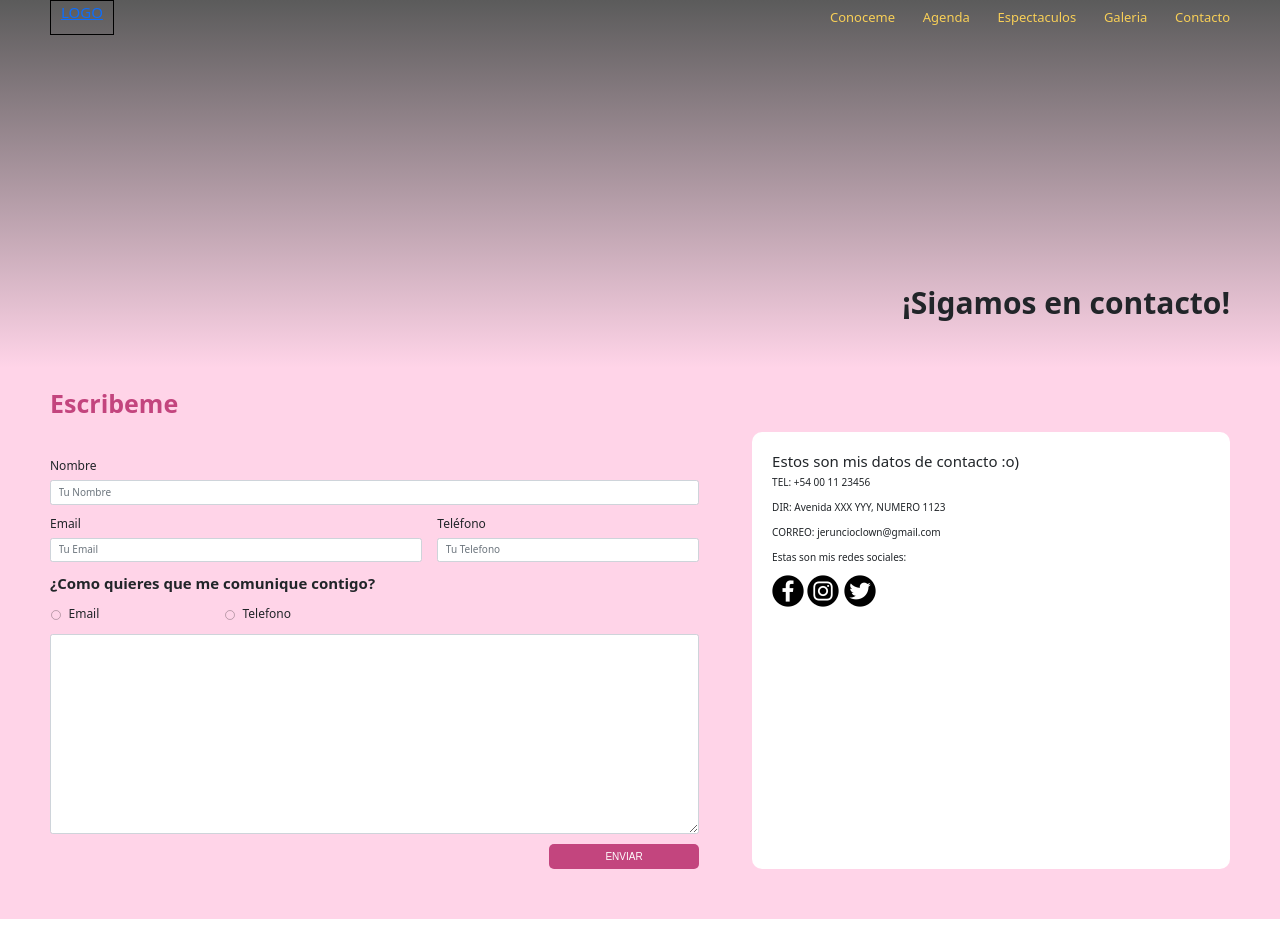
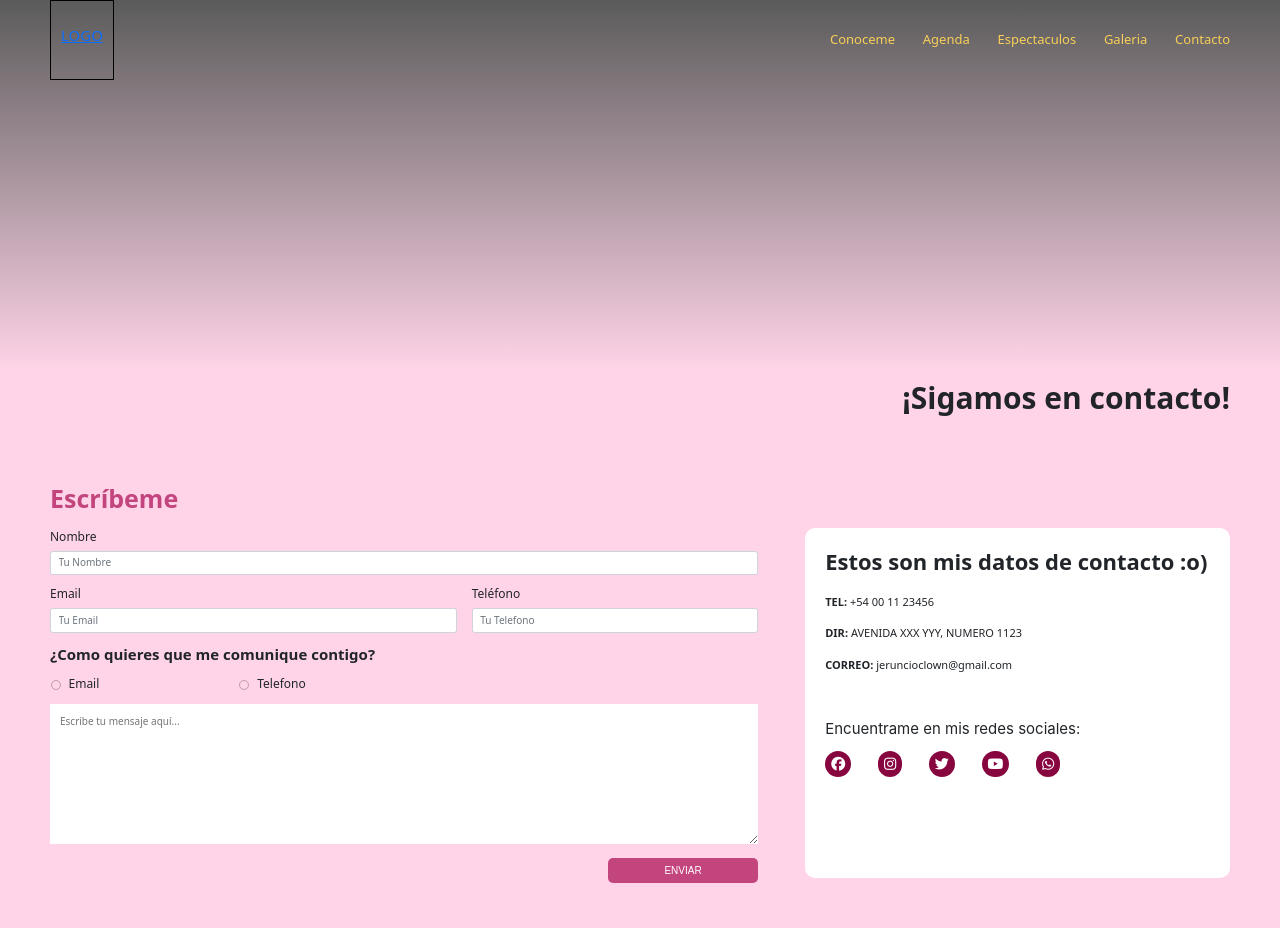
Before and after one commit to TomasFoti/Proyecto-coder-Jeruncio-Clown, a website: page pages/Contacto.html in a window 1280 px wide. Drawn offline with nearby package versions, Linux system fonts and the light colour scheme; files whose address does not match are found by name.

Commit message:
Terminado el pre-diseño de la pagina contacto

```diff
--- a/pages/Contacto.html
+++ b/pages/Contacto.html
@@ -14,6 +14,10 @@
     />
 
     <title>Contacto-Jeruncio Clown</title>
+    <script
+      src="https://kit.fontawesome.com/fde59a0dbb.js"
+      crossorigin="anonymous"
+    ></script>
     <link rel="stylesheet" href="../css/style.css" />
   </head>
   <body class="bodyContacto">
@@ -25,29 +29,29 @@
       </div>
       <nav class="headers__navBar">
         <button class="headers__navBar__boton">
-          <a href="biografia.html" class="headers__navBar__boton--textClaro"
+          <a href="./biografia.html" class="headers__navBar__boton--textClaro"
             >Conoceme</a
           >
         </button>
         <button class="headers__navBar__boton">
-          <a href="que hago.html" class="headers__navBar__boton--textClaro"
+          <a href="./calendario.html" class="headers__navBar__boton--textClaro"
             >Agenda</a
           >
         </button>
         <button class="headers__navBar__boton">
           <a
-            href="pages/espectaculos.html"
+            href="./espectaculos.html"
             class="headers__navBar__boton--textClaro"
             >Espectaculos</a
           >
         </button>
         <button class="headers__navBar__boton">
-          <a href="galeria.html" class="headers__navBar__boton--textClaro"
+          <a href="./galeria.html" class="headers__navBar__boton--textClaro"
             >Galeria</a
           >
         </button>
         <button class="headers__navBar__boton">
-          <a href="Contacto.html" class="headers__navBar__boton--textClaro"
+          <a href="./Contacto.html" class="headers__navBar__boton--textClaro"
             >Contacto</a
           >
         </button>
@@ -60,11 +64,11 @@
     <!--CONTENIDO-->
     <footer class="footerContacto">
       <div class="footerContacto__parrafo">
-        <p class="footerContacto__parrafo__text">Escribeme</p>
+        <p class="footerContacto__parrafo__text">Escríbeme</p>
       </div>
       <div class="footerContacto__row">
         <section class="footerContacto__col1">
-          <form action="" class="footer__formIndex">
+          <form action="" class="footerContacto__col1__formContacto">
             <div class="footer__formIndex__nombre">
               <label for="input-nombre" class="footer__formIndex__nombre__label"
                 >Nombre</label
@@ -149,14 +153,12 @@
               </div>
             </div>
 
-            <div class="form-floating footer__formIndex__comentarios">
-              <textarea
-                class="form-control footer__formIndex__comentarios__textArea"
-                placeholder="Leave a comment here"
-                id="floatingTextarea2"
-                style="height: 200px"
-              ></textarea>
-            </div>
+            <textarea
+              class="footerContacto__col1__formContacto__textArea"
+              placeholder="Escribe tu mensaje aquí..."
+              id="floatingTextarea2"
+            ></textarea>
+
             <div class="mt-3 footerContacto__col1__formContacto__btns">
               <button
                 type="submit"
@@ -169,16 +171,99 @@
         </section>
         <section class="footerContacto__col2">
           <div class="footerContacto__col2__contacto">
-            <h4>Estos son mis datos de contacto :o)</h4>
-            <p>TEL: +54 00 11 23456</p>
-            <p>DIR: Avenida XXX YYY, NUMERO 1123</p>
-            <p>CORREO: jeruncioclown@gmail.com</p>
+            <div>
+              <h4 class="footerContacto__col2__contacto__titulo">
+                Estos son mis datos de contacto :o)
+              </h4>
+            </div>
+            <div class="footerContacto__col2__contacto__datos">
+              <p>
+                <span class="footerContacto__col2__contacto__datos--bold"
+                  >TEL:</span
+                >
+                +54 00 11 23456
+              </p>
+            </div>
+            <div class="footerContacto__col2__contacto__datos">
+              <p>
+                <span class="footerContacto__col2__contacto__datos--bold"
+                  >DIR:</span
+                >
+                AVENIDA XXX YYY, NUMERO 1123
+              </p>
+            </div>
+            <div class="footerContacto__col2__contacto__datos">
+              <p>
+                <span class="footerContacto__col2__contacto__datos--bold"
+                  >CORREO:</span
+                >
+                jeruncioclown@gmail.com
+              </p>
+            </div>
+            <div class="footerContacto__col2__contacto__redes">
+              <div class="footerContacto__col2__contacto__redes__titulo">
+                <p>Encuentrame en mis redes sociales:</p>
+              </div>
+              <div class="footerContacto__col2__contacto__redes__links">
+                <a
+                  href=""
+                  class="footerContacto__col2__contacto__redes__links__link"
+                >
+                  <i
+                    class="
+                      fab
+                      fa-facebook
+                      footerContacto__col2__contacto__redes__links__link__img
+                    "
+                  ></i
+                ></a>
 
-            <p>Estas son mis redes sociales:</p>
-            <a href=""><img src="imagenes/facebook.png" alt="" /></a>
-            <a href=""><img src="imagenes/instagram.png" alt="" /></a>
-            <a href=""><img src="imagenes/whatsapp.png" alt="" /></a>
-            <a href=""><img src="imagenes/twitter.png" alt="" /></a>
+                <a
+                  href=""
+                  class="footerContacto__col2__contacto__redes__links__link"
+                  ><i
+                    class="
+                      fab
+                      fa-instagram
+                      footerContacto__col2__contacto__redes__links__link__img
+                    "
+                  ></i
+                ></a>
+                <a
+                  href=""
+                  class="footerContacto__col2__contacto__redes__links__link"
+                  ><i
+                    class="
+                      fab
+                      fa-twitter
+                      footerContacto__col2__contacto__redes__links__link__img
+                    "
+                  ></i
+                ></a>
+                <a
+                  href=""
+                  class="footerContacto__col2__contacto__redes__links__link"
+                  ><i
+                    class="
+                      fab
+                      fa-youtube
+                      footerContacto__col2__contacto__redes__links__link__img
+                    "
+                  ></i
+                ></a>
+                <a
+                  href=""
+                  class="footerContacto__col2__contacto__redes__links__link"
+                  ><i
+                    class="
+                      fab
+                      fa-whatsapp
+                      footerContacto__col2__contacto__redes__links__link__img
+                    "
+                  ></i
+                ></a>
+              </div>
+            </div>
           </div>
         </section>
       </div>
--- a/scss/_headers.scss
+++ b/scss/_headers.scss
@@ -2,10 +2,13 @@
   display: flex;
   justify-content: space-between;
   margin: 0 5rem;
+  height: 8rem;
   &__logo {
     font-size: 1.5rem;
     border: 0.1rem solid black;
     padding: 0 1rem;
+    display: flex;
+    align-items: center;
   }
   &__navBar {
     display: flex;
--- a/scss/contacto/_footer_contacto.scss
+++ b/scss/contacto/_footer_contacto.scss
@@ -13,8 +13,15 @@
     }
   }
   &__col1 {
-    width: 55%;
+    width: 60%;
     &__formContacto {
+      height: 35rem;
+      &__textArea {
+        width: 100%;
+        border: none;
+        height: 14rem;
+        padding: 1rem;
+      }
       &__btns {
         display: flex;
         justify-content: flex-end;
@@ -32,14 +39,56 @@
     }
   }
   &__col2 {
-    width: 45%;
+    width: 40%;
     display: flex;
     justify-content: flex-end;
     &__contacto {
+      height: 35rem;
       width: 90%;
       border-radius: 1rem;
       padding: 2rem;
       background-color: $blanco;
+      display: flex;
+      flex-direction: column;
+      align-items: flex-start;
+      &__titulo {
+        font-size: 2.2rem;
+        font-weight: 700;
+        margin-bottom: 2rem;
+      }
+      &__datos {
+        margin-bottom: 0.5rem;
+        font-size: 1.1rem;
+        &--bold {
+          font-weight: 700;
+        }
+      }
+      &__redes {
+        margin-top: 3rem;
+        &__titulo {
+          font-size: 1.5rem;
+          font-family: -apple-system, BlinkMacSystemFont, "Segoe UI", Roboto,
+            Oxygen, Ubuntu, Cantarell, "Open Sans", "Helvetica Neue", sans-serif;
+        }
+        &__links {
+          display: flex;
+          justify-content: space-between;
+          padding-right: 2rem;
+
+          &__link {
+            background-color: $bordo;
+            border-radius: 3rem;
+            padding: 0.6rem;
+            display: flex;
+            text-decoration: none;
+
+            &__img {
+              color: $blanco;
+              font-size: 1.4rem;
+            }
+          }
+        }
+      }
     }
   }
 }
--- a/scss/contacto/_main_contacto.scss
+++ b/scss/contacto/_main_contacto.scss
@@ -1,13 +1,12 @@
 .bodyContacto {
   background: linear-gradient($gris-oscuro, $rosa-claro 40%);
-  height: 100%;
 }
 .mainContacto {
   display: flex;
   justify-content: flex-end;
   align-items: flex-end;
   padding: 0 5rem;
-  height: 30rem;
+  height: 35rem;
   &__text {
     font-size: 3rem;
     font-weight: 600;
--- a/scss/index/_footer_index.scss
+++ b/scss/index/_footer_index.scss
@@ -95,10 +95,7 @@
         margin-left: 0.8rem;
       }
     }
-    // &__comentarios {
-    //   &__textArea {
-    //   }
-    // }
+
     &__botonSubmit {
       display: flex;
       justify-content: flex-end;
--- a/scss/index/_header_index.scss
+++ b/scss/index/_header_index.scss
@@ -6,10 +6,13 @@
   &__row1 {
     display: flex;
     justify-content: space-between;
+    height: 8rem;
     &__logo {
       font-size: 1.5rem;
       border: 0.1rem solid black;
       padding: 0 1rem;
+      display: flex;
+      align-items: center;
     }
 
     &__navBar {
```
Also changed, not shown: index.html (+12 -4 lines), pages/espectaculos.html (+4 -4 lines), css/style.css.
